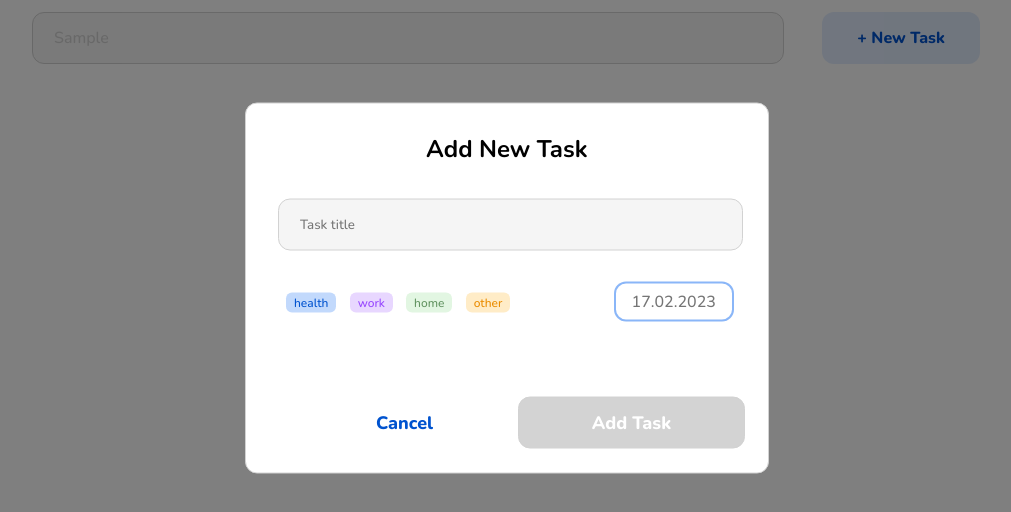
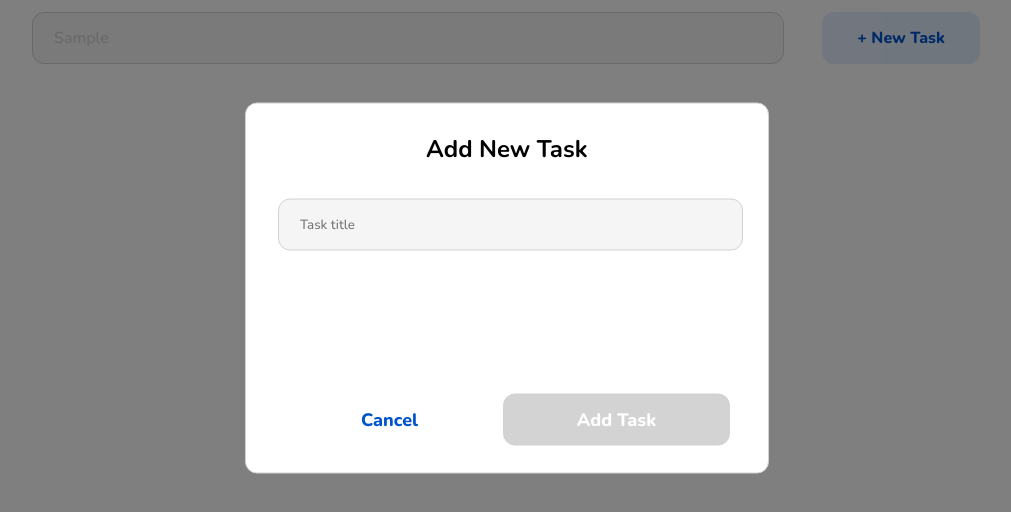
Before and after one commit to AigerimAssubayeva/Homeworks, a website: page HW6/index.html in a window 1280 px wide. Both pictures are taken after typing "Sample" into the empty fields and a click on the button "+ New Task". Shown: the part 112-624 px from the top of the page, without its empty margins (133-1144 px from the left). Drawn offline with nearby package versions, Linux system fonts and the light colour scheme; no server answers.

```diff
--- a/HW6/css/modal.css
+++ b/HW6/css/modal.css
@@ -47,61 +47,13 @@
     font-family: 'Nunito';
     font-weight: 500;
 }
-.colors {
-    margin-top: 178px;
-    margin-left: 40px;
-    font-family: 'inter', sans-serif;
-    font-weight: 500;
-    font-size: 12px;
-    line-height: 15px;
-}
-.health {
-    color: #0053CF;
-    background-color: #3C86F44F;
-    border-radius: 6px;
-    padding: 2px 8px 2px 8px;
-    margin-right: 10px;
-}
-.work {
-    color: #9747FF;
-    background-color: #E8D7FF;
-    border-radius: 6px;
-    padding: 2px 8px 2px 8px;
-    margin-right: 10px;
-}
-.home {
-    color: #639462;
-    background-color: #E2F6E2;
-    border-radius: 6px;
-    padding: 2px 8px 2px 8px;
-    margin-right: 10px;
-}
-.other {
-    color: #EA8C00;
-    background-color: #FFECC7;
-    border-radius: 6px;
-    padding: 2px 8px 2px 8px;
-    margin-right: 100px;
-}
-.date {
-    padding: 10px 16px;
-    gap: 10px;
-    width: 120px;
-    height: 40px;
-    left: 380px;
-    top: 165px;
-    font-family: 'Nunito';
-    font-weight: 500;
-    font-size: 16px;
-    border: 2px solid rgba(60, 134, 244, 0.6);
-    border-radius: 12px;
-}
+
 .modal-buttons {
     position: absolute;
     display: inline-flex;
     /* border: 1px solid #EA8C00;  */
-    margin-top: 75px;
-    margin-left: 15px;
+    margin-top: 290px;
+    margin-left: 0px;
 }
 .cancel {
     display: ;
--- a/HW6/index.html
+++ b/HW6/index.html
@@ -46,13 +46,7 @@
       <div >
         <input id="task-title" class="task-title" type="text" placeholder="Task title" onkeyup="changeTheColorOfButton()">
       </div>
-      <div class="colors" id="'colors">
-        <span class="health" id="health">health</span>
-        <span class="work" id="work">work</span>
-        <span class="home" id="home">home</span>
-        <span class="other" id="other">other</span>
-        <input type="text" class="date" class="id"placeholder="17.02.2023">
-      </div>
+
       <div class="modal-buttons">
         <button class="cancel">Cancel</button>
         <button class="addTask" id="addTask" onclick="onAddTask()">Add Task</button>
@@ -63,6 +57,8 @@
   <script src="js/app.js" loading="lazy" defer></script>
   <script src="js/modal.js" loading="lazy"></script>
   <script src="js/weather.js"></script>
+  <script src="js/search.js"></script>
 </body>
 </html>
 <!-- test -->
+<!-- json-server --watch db.json --port 3004 -->
--- a/HW6/js/app.js
+++ b/HW6/js/app.js
@@ -42,7 +42,6 @@
 }
 
 
-
 function completeTask(id, title, isCompleted) {
     fetch(`http://localhost:3004/tasks/${id}`, {
         method: 'PUT',
--- a/HW6/js/modal.js
+++ b/HW6/js/modal.js
@@ -1,4 +1,4 @@
-// Modal window
+//
 
 const modal = document.getElementById('modal');
 const modalOpen = document.getElementById('newTask');
@@ -31,23 +31,3 @@
     addTask.style.background = "#D3D3D3";
   }
 }
-
-// Search
-const searchtask = document.getElementById("find");
-
-function filterList() {
-  const list = document.querySelectorAll("li");
-  const searchText = searchtask.value.toLowerCase();
-
-  list.forEach((item) => {
-    const searchedtext = item.innerText.toLowerCase();
-
-    if (searchedtext.includes(searchText)) {
-      item.style.display = "block";
-    } else {
-      item.style.display = "none";
-    }
-  });
-}
-
-searchtask.addEventListener("input", filterList);
--- /dev/null
+++ b/HW6/js/search.js
@@ -0,0 +1,18 @@
+const searchtask = document.getElementById("find");
+
+function filterList() {
+  const list = document.querySelectorAll("li");
+  const searchText = searchtask.value.toLowerCase();
+
+  list.forEach((item) => {
+    const searchedtext = item.innerText.toLowerCase();
+
+    if (searchedtext.includes(searchText)) {
+      item.style.display = "block";
+    } else {
+      item.style.display = "none";
+    }
+  });
+}
+
+searchtask.addEventListener("input", filterList);
--- a/HW6/package.json
+++ b/HW6/package.json
@@ -4,12 +4,14 @@
   "description": "",
   "main": "index.js",
   "scripts": {
-    "test": "echo \"Error: no test specified\" && exit 1"
+    "test": "echo \"Error: no test specified\" && exit 1",
+    "start": "json-server --watch db.json --port 3004"
   },
   "keywords": [],
   "author": "",
   "license": "ISC",
-  "dependencies": {
+  "devDependencies": {
     "json": "^11.0.0"
+
   }
 }
```
Also changed, not shown: HW6/db.json (+12 -12 lines).
